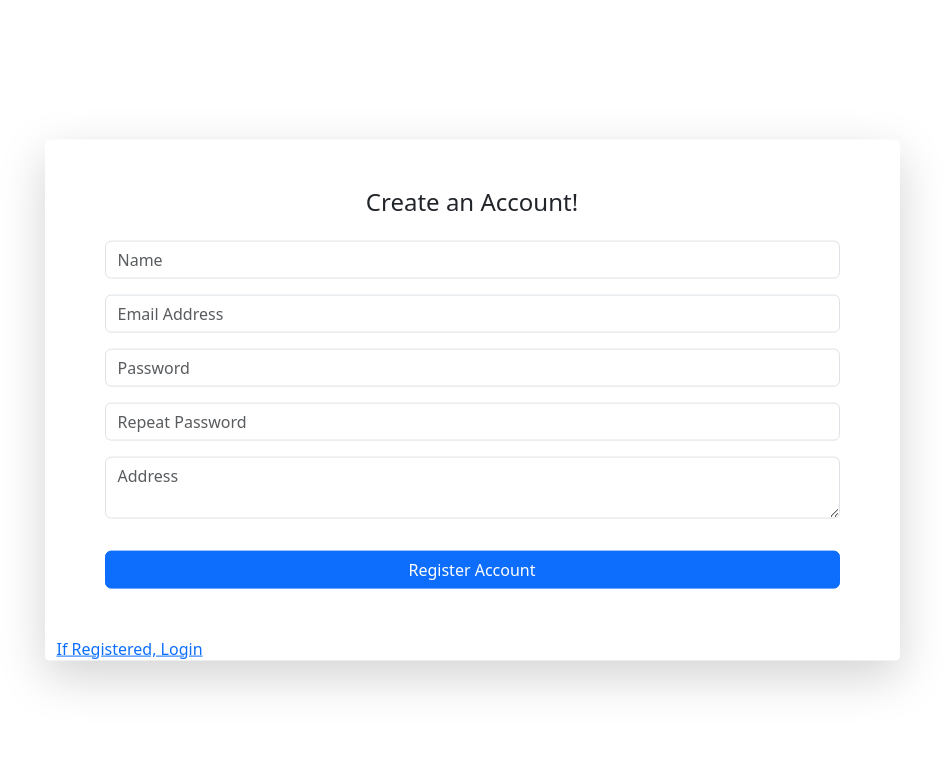
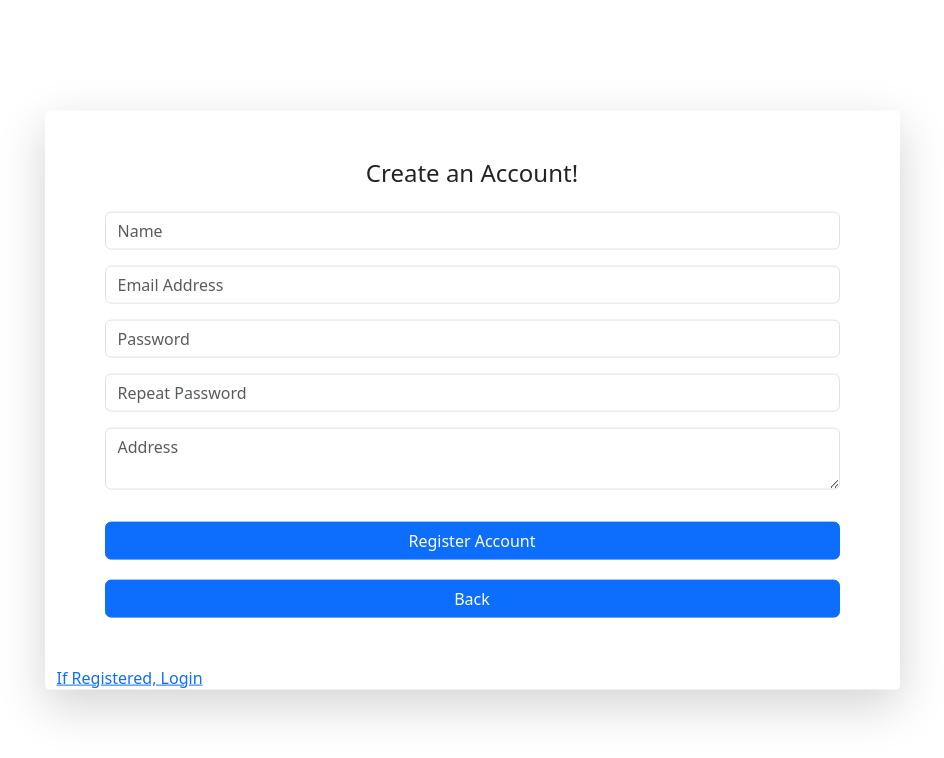
Before and after one commit to vish0290/E-Commerce, a FastAPI app: page /add_user in a window 1280 px wide. Shown: the top 758 px of the page, without its empty margins (168-1112 px from the left). Run offline with FastAPI, Linux system fonts and the light colour scheme.

Commit message:
back button for user reg

```diff
--- a/app/templates/user_register.html
+++ b/app/templates/user_register.html
@@ -13,8 +13,11 @@
         <div class="row d-flex d-xl-flex justify-content-center justify-content-xl-center">
             <div class="col-sm-12 col-lg-10 col-xl-9 col-xxl-7 bg-white shadow-lg" style="border-radius: 5px;">
                 <div class="p-5">
-					<div></div>
+					<div>
+						<a href="/" class="bi-arrow-left-square-fill"></a>
+					</div>
                     <div class="text-center">
+
                         <h4 class="text-dark mb-4">Create an Account!</h4>
                     </div>
 					{% if message %}
@@ -42,8 +45,9 @@
 
 
 
-                        </div><button class="btn btn-primary d-block btn-user w-100" id="submitBtn" type="submit">Register Account</button>
-
+                        </div>
+						<button class="btn btn-primary d-block btn-user w-100" id="submitBtn" type="submit">Register Account</button>
+                        <a class="btn btn-primary d-block btn-user w-100" style="margin-top: 20px;" href="/" >Back</a>
                     </form>
                 </div>
 				<div class="card-footer text-left">
```
